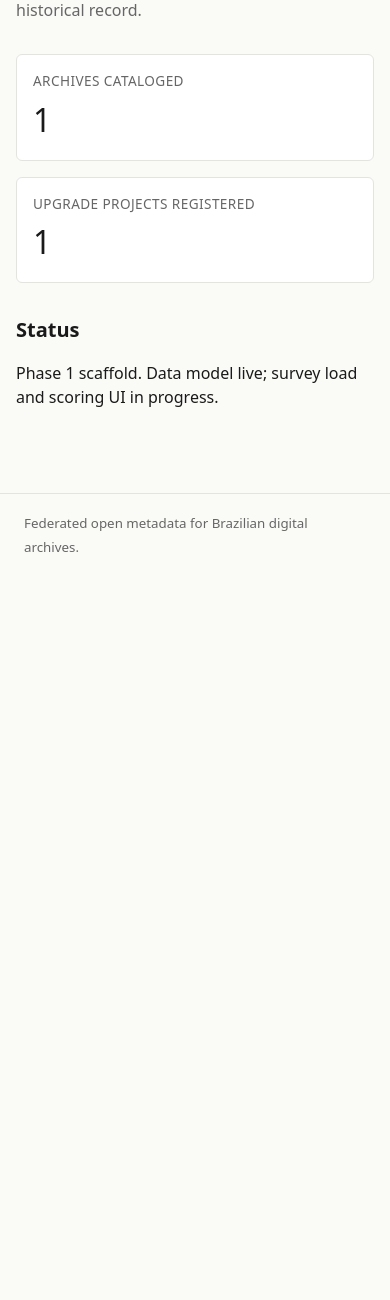
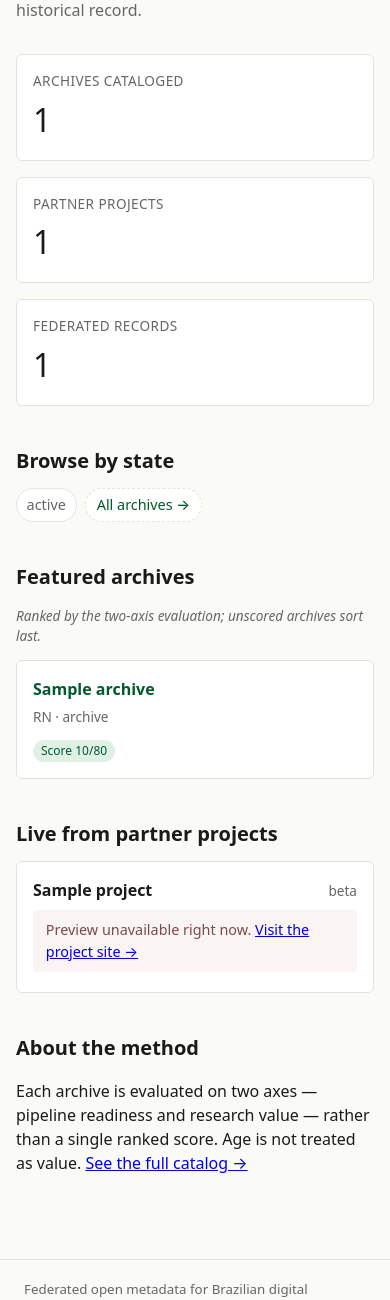
Before and after one commit to stevewil/brasil-archives, a Flask app: template app/templates/index.html in a window 390 px wide. Shown: the part 229-1529 px from the top of the page. Before the commit the page ends 781 px from the top, so only its background shows below. Run offline with Flask 3, Linux system fonts and the light colour scheme; the template is opened without the code that fills it: most values are stand-ins (such as "Sample title", 1, 10 or a date in 2020).

Commit message:
feat(home): featured archives, browse-by-state, live federation preview on index
UI Polish Track 3 (docs/UI-POLISH-PICKUP.md). Track 2's admin split makes
the public/internal separation clean, so the home page can now be a real
entry point.

- main.py: index() gathers featured archives (top 6 by naive sum, NULLs
  last; excludes no-digital-content and fair-use-ineligible rows),
  browse-by-state groups (RN/PE/BA primary + one "other" bucket), and a
  live federation handshake per upgrade project
- services/federation.py: extract fed.preview(project) — the
  template-friendly, never-raises handshake summary that archives/detail
  already used inline (_federation_preview). Second caller => extract.
- index.html: rebuilt — hero, 3-stat row (archives / partners / federated
  records), state-chip cluster, featured-archive card grid, "Live from
  partner projects" block, method blurb
- style.css: .state-chip*, .home-featured*, .home-federation* + mobile
  single-column rules
- tests: 3 home-page tests (featured + chips, no-content exclusion,
  empty-DB graceful render)

158 -> 161 passed, 4 skipped.

Co-Authored-By: Claude Sonnet 5 <noreply@anthropic.com>

```diff
--- a/app/blueprints/main.py
+++ b/app/blueprints/main.py
@@ -1,4 +1,4 @@
-"""Main blueprint — landing page and (later) archives index."""
+"""Main blueprint — the landing page."""
 from __future__ import annotations
 
 from flask import Blueprint, render_template
@@ -6,19 +6,105 @@ from flask_babel import lazy_gettext as _l
 from sqlalchemy import func, select
 
 from ..extensions import db
-from ..models import Archive, UpgradeProject
+from ..models import Archive, DimensionScore, UpgradeProject
+from ..services import federation as fed
 
 bp = Blueprint("main", __name__)
+
+# States the project treats as primary (docs/handoff §2). The rest of the
+# Nordeste is grouped into one "other" chip.
+PRIMARY_STATES = ("RN", "PE", "BA")
+FEATURED_LIMIT = 6
 
 
 @bp.get("/")
 def index() -> str:
-    """Landing page — shows counts once the DB is populated."""
+    """Landing page: counts, featured archives, browse-by-state, partners."""
     archive_count = db.session.scalar(select(func.count()).select_from(Archive)) or 0
-    upgrade_count = db.session.scalar(select(func.count()).select_from(UpgradeProject)) or 0
+    upgrade_count = (
+        db.session.scalar(select(func.count()).select_from(UpgradeProject)) or 0
+    )
+
     return render_template(
         "index.html",
         page_title=_l("Brazilian Digital Archives"),
         archive_count=archive_count,
         upgrade_count=upgrade_count,
+        record_count=_aggregated_record_count(),
+        featured=_featured_archives(),
+        state_groups=_browse_by_state(),
+        partners=_partner_previews(),
     )
+
+
+def _aggregated_record_count() -> int:
+    from ..models import AggregatedRecord
+
+    return db.session.scalar(
+        select(func.count()).select_from(AggregatedRecord)
+    ) or 0
+
+
+def _featured_archives() -> list[dict]:
+    """Up to FEATURED_LIMIT archives to spotlight on the home page.
+
+    Ranked by naive sum of active dimension scores (NULLs last), then
+    name. Excludes no-digital-content rows and anything already ruled
+    fair-use-ineligible — the home page is a public surface.
+    """
+    naive_sum = (
+        select(
+            DimensionScore.archive_id.label("aid"),
+            func.sum(DimensionScore.score).label("total"),
+        )
+        .where(DimensionScore.superseded_at.is_(None))
+        .group_by(DimensionScore.archive_id)
+        .subquery()
+    )
+
+    rows = db.session.execute(
+        select(Archive, naive_sum.c.total)
+        .join(naive_sum, naive_sum.c.aid == Archive.id, isouter=True)
+        .where(Archive.no_digital_content.is_(False))
+        .where(Archive.fair_use_eligible.is_not(False))
+        .order_by(
+            func.coalesce(naive_sum.c.total, -1).desc(),
+            Archive.name.asc(),
+        )
+        .limit(FEATURED_LIMIT)
+    ).all()
+
+    return [
+        {"archive": archive, "naive_sum": total}
+        for archive, total in rows
+    ]
+
+
+def _browse_by_state() -> list[dict]:
+    """State chips with archive counts: primary states first, then one
+    'other Nordeste' bucket, each linking into the archives filter."""
+    counts = dict(
+        db.session.execute(
+            select(Archive.home_state_code, func.count(Archive.id))
+            .where(Archive.home_state_code.is_not(None))
+            .group_by(Archive.home_state_code)
+        ).all()
+    )
+
+    groups: list[dict] = []
+    for code in PRIMARY_STATES:
+        if counts.get(code):
+            groups.append({"code": code, "label": code, "count": counts[code]})
+
+    other = sorted(c for c in counts if c not in PRIMARY_STATES)
+    if other:
+        groups.append({"code": None, "states": other})
+    return groups
+
+
+def _partner_previews() -> list[dict]:
+    """Live federation handshake per registered upgrade project."""
+    projects = db.session.scalars(
+        select(UpgradeProject).order_by(UpgradeProject.name)
+    ).all()
+    return [{"project": p, "preview": fed.preview(p)} for p in projects]
--- a/app/static/style.css
+++ b/app/static/style.css
@@ -544,6 +544,98 @@ section.canonical pre, section.raw-extracted pre, section.raw-xml pre {
 /* Horizontal scroll container for wide tables on small viewports. */
 .table-wrap { overflow-x: auto; -webkit-overflow-scrolling: touch; }
 
+/* -------- Home page (index.html) -------- */
+.home-browse,
+.home-featured,
+.home-federation { margin: 2.5rem 0; }
+
+.home-browse h2,
+.home-featured h2,
+.home-federation h2 { font-size: 1.25rem; margin: 0 0 0.75rem; }
+
+.state-chip-cluster {
+  display: flex;
+  flex-wrap: wrap;
+  gap: 0.5rem;
+  align-items: center;
+}
+
+.state-chip {
+  display: inline-flex;
+  align-items: center;
+  gap: 0.4rem;
+  padding: 0.35rem 0.7rem;
+  border: 1px solid var(--border);
+  border-radius: 999px;
+  background: white;
+  color: var(--fg);
+  text-decoration: none;
+  font-size: 0.9rem;
+  font-weight: 500;
+}
+
+.state-chip:hover { border-color: var(--accent); color: var(--accent); }
+
+.state-chip__count {
+  font-size: 0.75rem;
+  color: var(--muted);
+  font-variant-numeric: tabular-nums;
+}
+
+.state-chip--muted { font-weight: 400; color: var(--muted); padding: 0.3rem 0.6rem; }
+.state-chip--all { border-style: dashed; color: var(--accent); }
+
+.home-featured__grid {
+  list-style: none;
+  padding: 0;
+  margin: 0;
+  display: grid;
+  grid-template-columns: repeat(auto-fill, minmax(15rem, 1fr));
+  gap: 1rem;
+}
+
+.home-featured__card {
+  border: 1px solid var(--border);
+  border-radius: 6px;
+  padding: 1rem;
+  background: white;
+  display: flex;
+  flex-direction: column;
+  gap: 0.35rem;
+}
+
+.home-featured__name { font-weight: 600; color: var(--accent); text-decoration: none; }
+.home-featured__name:hover { text-decoration: underline; }
+.home-featured__meta { margin: 0; font-size: 0.85rem; color: var(--muted); }
+.home-featured__score { margin: 0.25rem 0 0; }
+
+.home-federation__list {
+  list-style: none;
+  padding: 0;
+  margin: 0;
+  display: grid;
+  grid-template-columns: repeat(auto-fill, minmax(18rem, 1fr));
+  gap: 1rem;
+}
+
+.home-federation__card {
+  border: 1px solid var(--border);
+  border-radius: 6px;
+  padding: 1rem;
+  background: white;
+}
+
+.home-federation__head {
+  display: flex;
+  justify-content: space-between;
+  align-items: baseline;
+  gap: 0.5rem;
+  margin-bottom: 0.5rem;
+}
+
+.home-federation__card .federation-live,
+.home-federation__card .federation-unavailable { margin: 0.25rem 0; }
+
 /* -------- Small viewports -------- */
 @media (max-width: 40rem) {
   .site-header {
@@ -580,4 +672,7 @@ section.canonical pre, section.raw-extracted pre, section.raw-xml pre {
   .summary-grid dt { margin-top: 0.5rem; }
 
   .upgrade-project-card__head { flex-direction: column; gap: 0.15rem; }
+
+  .home-featured__grid,
+  .home-federation__list { grid-template-columns: 1fr; }
 }
--- a/app/templates/index.html
+++ b/app/templates/index.html
@@ -16,16 +16,101 @@
       <dd>{{ archive_count }}</dd>
     </div>
     <div>
-      <dt>{{ _("Upgrade projects registered") }}</dt>
+      <dt>{{ _("Partner projects") }}</dt>
       <dd>{{ upgrade_count }}</dd>
+    </div>
+    <div>
+      <dt>{{ _("Federated records") }}</dt>
+      <dd>{{ record_count }}</dd>
     </div>
   </dl>
 </section>
 
+{% if state_groups %}
+<section class="home-browse">
+  <h2>{{ _("Browse by state") }}</h2>
+  <div class="state-chip-cluster">
+    {% for g in state_groups %}
+      {% if g.code %}
+        <a class="state-chip" href="{{ url_for('archives.list_archives', state=g.code) }}">
+          {{ g.label }} <span class="state-chip__count">{{ g.count }}</span>
+        </a>
+      {% else %}
+        {% for st in g.states %}
+          <a class="state-chip state-chip--muted" href="{{ url_for('archives.list_archives', state=st) }}">{{ st }}</a>
+        {% endfor %}
+      {% endif %}
+    {% endfor %}
+    <a class="state-chip state-chip--all" href="{{ url_for('archives.list_archives') }}">
+      {{ _("All archives") }} →
+    </a>
+  </div>
+</section>
+{% endif %}
+
+{% if featured %}
+<section class="home-featured">
+  <h2>{{ _("Featured archives") }}</h2>
+  <p class="disclaimer">{{ _("Ranked by the two-axis evaluation; unscored archives sort last.") }}</p>
+  <ul class="home-featured__grid">
+    {% for f in featured %}
+      <li class="home-featured__card">
+        <a class="home-featured__name" href="{{ url_for('archives.detail', slug=f.archive.slug) }}">
+          {{ f.archive.name }}
+        </a>
+        <p class="home-featured__meta">
+          {{ f.archive.home_state_code or '—' }} · {{ vocab_label(f.archive.institutional_type) or _("archive") }}
+        </p>
+        <p class="home-featured__score">
+          {% if f.naive_sum is not none %}
+            <span class="badge badge--ok">{{ _("Score") }} {{ f.naive_sum }}/80</span>
+          {% else %}
+            <span class="badge badge--muted">{{ _("Not yet scored") }}</span>
+          {% endif %}
+        </p>
+      </li>
+    {% endfor %}
+  </ul>
+</section>
+{% endif %}
+
+{% if partners %}
+<section class="home-federation">
+  <h2>{{ _("Live from partner projects") }}</h2>
+  <ul class="home-federation__list">
+    {% for p in partners %}
+      <li class="home-federation__card">
+        <div class="home-federation__head">
+          <strong>{{ p.project.name }}</strong>
+          <span class="upgrade-project-card__meta">{{ p.project.delivery_status }}</span>
+        </div>
+        {% if p.preview.available %}
+          <p class="federation-live">
+            {{ p.preview.record_count }} {{ _("records available") }}
+            {% if p.preview.stale %}<span class="federation-note federation-note--stale">({{ _("cached") }})</span>{% endif %}
+          </p>
+          {% if p.preview.deep_link_all %}
+            <a href="{{ p.preview.deep_link_all }}" rel="noreferrer noopener" target="_blank">{{ _("Browse the corpus") }} →</a>
+          {% endif %}
+        {% else %}
+          <p class="federation-unavailable">
+            {{ _("Preview unavailable right now.") }}
+            {% if p.project.primary_url %}
+              <a href="{{ p.project.primary_url }}" rel="noreferrer noopener" target="_blank">{{ _("Visit the project site") }} →</a>
+            {% endif %}
+          </p>
+        {% endif %}
+      </li>
+    {% endfor %}
+  </ul>
+</section>
+{% endif %}
+
 <section class="about">
-  <h2>{{ _("Status") }}</h2>
+  <h2>{{ _("About the method") }}</h2>
   <p>
-    {{ _("Phase 1 scaffold. Data model live; survey load and scoring UI in progress.") }}
+    {{ _("Each archive is evaluated on two axes — pipeline readiness and research value — rather than a single ranked score. Age is not treated as value.") }}
+    <a href="{{ url_for('archives.list_archives') }}">{{ _("See the full catalog") }} →</a>
   </p>
 </section>
 {% endblock %}
```
Also changed, not shown: app/blueprints/archives/routes.py (+1 -24 lines), app/services/federation.py (+24 -0 lines), tests/test_archives_blueprint.py (+38 -0 lines).
